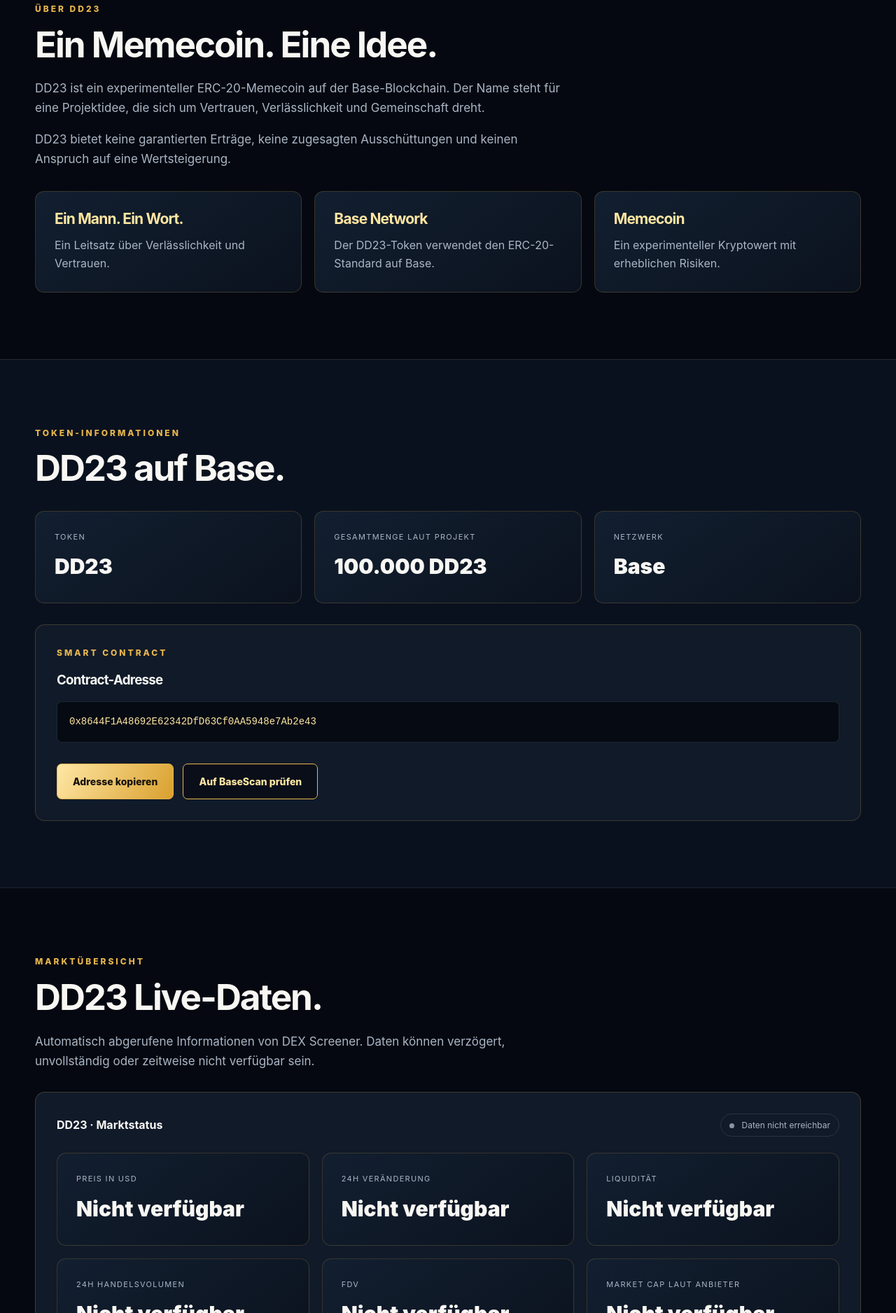
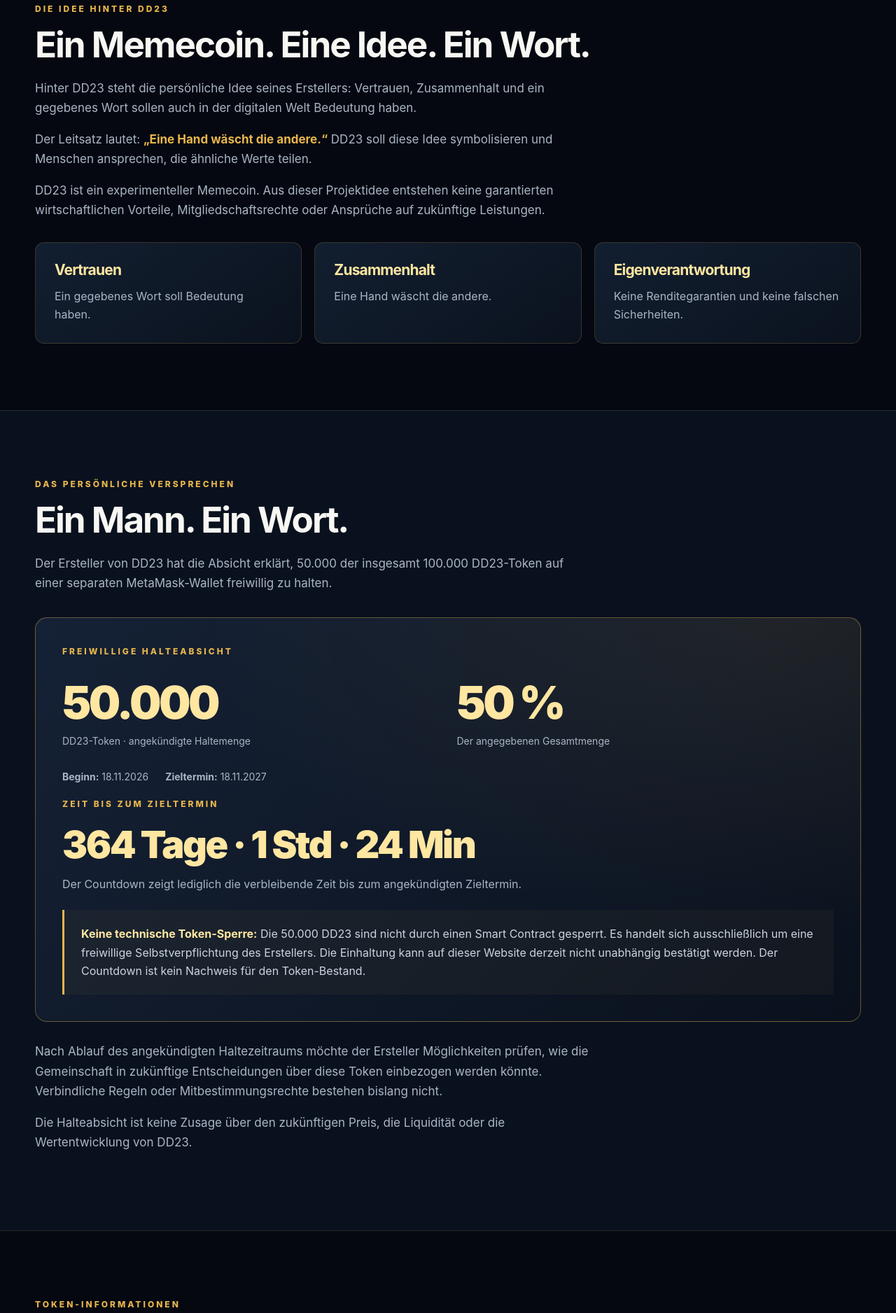
Before and after one commit to tekay94/tokendd23-website, a plain HTML site: page index.html in a window 1280 px wide. Shown: the part 924-2800 px from the top of the page at 70% size. Drawn offline with Linux system fonts and the light colour scheme; no server answers.

Commit message:
Update index.html

```diff
--- a/index.html
+++ b/index.html
@@ -5,7 +5,7 @@
 <meta charset="UTF-8">
 <meta name="viewport" content="width=device-width,initial-scale=1">
 <meta name="theme-color" content="#050810">
-<meta name="description" content="DD23 – Ein Mann. Ein Wort. Unabhängige Informationsseite zum DD23-Memecoin auf Base.">
+<meta name="description" content="DD23 – Ein Mann. Ein Wort. Unabhängige Informationen zum DD23-Memecoin auf Base und zur freiwilligen Halteabsicht seines Erstellers.">
 <title>DD23 | Ein Mann. Ein Wort.</title>
 
 <style>
@@ -92,8 +92,9 @@ header{
 }
 nav{
   display:flex;
-  gap:24px;
+  gap:19px;
   align-items:center;
+  flex-wrap:wrap;
 }
 nav a{
   font-size:13px;
@@ -190,6 +191,7 @@ nav a:hover{color:var(--gold)}
   transition:transform .2s,background .2s;
 }
 .btn:hover{transform:translateY(-3px)}
+.btn:disabled{opacity:.55;cursor:wait}
 .primary{
   color:#171108;
   background:linear-gradient(120deg,#ffe7a5,#d9a02e);
@@ -218,14 +220,14 @@ nav a:hover{color:var(--gold)}
   50%{transform:translateY(-12px)}
 }
 
-/* CONTENT */
+/* SECTIONS */
 .section{
   padding:95px 0;
   border-top:1px solid var(--line);
 }
 .section.alt{background:#0a111e}
 .intro{
-  max-width:750px;
+  max-width:800px;
   color:var(--muted);
   font-size:17px;
 }
@@ -246,10 +248,7 @@ nav a:hover{color:var(--gold)}
   margin:0 0 12px;
   font-size:21px;
 }
-.card p{
-  color:var(--muted);
-  margin:0;
-}
+.card p{color:var(--muted);margin:0}
 .card-label{
   color:var(--muted);
   text-transform:uppercase;
@@ -317,6 +316,55 @@ nav a:hover{color:var(--gold)}
   color:var(--muted);
   font-size:13px;
 }
+
+/* PROMISE */
+.promise-panel{
+  position:relative;
+  overflow:hidden;
+  margin-top:35px;
+  padding:38px;
+  border:1px solid #e8b64c66;
+  border-radius:17px;
+  background:
+    radial-gradient(ellipse at 90% 0%,#e8b64c15,transparent 55%),
+    linear-gradient(135deg,#152135,#0a111d);
+}
+.promise-stats{
+  display:grid;
+  grid-template-columns:repeat(2,minmax(0,1fr));
+  gap:25px;
+  margin:28px 0;
+}
+.promise-number{
+  font-size:clamp(37px,5vw,65px);
+  font-weight:900;
+  letter-spacing:-.055em;
+  color:var(--gold2);
+  line-height:1.1;
+}
+.promise-label{
+  color:var(--muted);
+  font-size:14px;
+  margin-top:8px;
+}
+.countdown{
+  font-size:clamp(29px,4.5vw,54px);
+  line-height:1.2;
+  font-weight:900;
+  letter-spacing:-.045em;
+  color:var(--gold2);
+  margin:16px 0 10px;
+}
+.promise-dates{
+  display:flex;
+  flex-wrap:wrap;
+  gap:10px 24px;
+  color:var(--muted);
+  font-size:14px;
+  margin:18px 0;
+}
+
+/* FOOTER */
 .disclaimer{
   max-width:850px;
   color:#c7d0dc;
@@ -348,7 +396,6 @@ footer{
   }
   nav{
     justify-content:center;
-    flex-wrap:wrap;
     gap:13px 20px;
   }
   .hero-grid{
@@ -370,7 +417,8 @@ footer{
   .cards{grid-template-columns:1fr}
   .section{padding:68px 0}
   .buttons .btn{width:100%}
-  .token-box{padding:20px}
+  .token-box,.promise-panel{padding:20px}
+  .promise-stats{grid-template-columns:1fr}
   .earth{bottom:-408px}
 }
 @media(prefers-reduced-motion:reduce){
@@ -390,11 +438,12 @@ footer{
     </a>
 
     <nav aria-label="Hauptnavigation">
-      <a href="#about">Über DD23</a>
+      <a href="#about">Die Idee</a>
+      <a href="#promise">Das Versprechen</a>
       <a href="#token">Token</a>
       <a href="#market">Live-Daten</a>
       <a href="#risk">Risiken</a>
-      <a href="#independent">Unabhängigkeit</a>
+      <a href="#independent">Transparenz</a>
     </nav>
   </div>
 </header>
@@ -402,13 +451,11 @@ footer{
 <main>
 
 <!-- HERO -->
-
 <section class="hero" id="start">
   <div class="stars"></div>
   <div class="earth"></div>
 
   <div class="container hero-grid">
-
     <div>
       <div class="eyebrow">
         DD23 · Memecoin · Base Network
@@ -423,22 +470,23 @@ footer{
 
       <p>
         Ein Memecoin auf der Base-Blockchain.
-        Eine Idee rund um Vertrauen,
-        Gemeinschaft und ein gegebenes Wort.
+        Inspiriert von Vertrauen, Zusammenhalt
+        und der Bedeutung eines gegebenen Wortes.
         Ohne Renditeversprechen.
       </p>
 
       <div class="buttons">
-        <a href="#token" class="btn primary">
-          Token entdecken
+        <a href="#about" class="btn primary">
+          Die Idee entdecken
         </a>
-        <a href="#market" class="btn secondary">
-          Live-Marktdaten
+        <a href="#promise" class="btn secondary">
+          Das Versprechen
         </a>
       </div>
     </div>
 
     <div class="coin-area">
+      <!-- Direkt eingebettete SVG-Nachbildung -->
       <svg class="coin" viewBox="0 0 600 600"
         role="img" aria-label="Goldenes DD23-Münzsymbol"
         xmlns="http://www.w3.org/2000/svg">
@@ -457,7 +505,7 @@ footer{
             <stop offset="100%" stop-color="#030406"/>
           </radialGradient>
 
-          <clipPath id="clip">
+          <clipPath id="coinClip">
             <circle cx="300" cy="300" r="268"/>
           </clipPath>
         </defs>
@@ -473,7 +521,7 @@ footer{
           stroke-width="2"
           opacity=".8"/>
 
-        <g clip-path="url(#clip)">
+        <g clip-path="url(#coinClip)">
 
           <ellipse cx="300" cy="300"
             rx="260" ry="140"
@@ -538,57 +586,141 @@ footer{
             <circle cx="334" cy="504" r="4"/>
             <circle cx="436" cy="521" r="3"/>
           </g>
-
         </g>
       </svg>
     </div>
-
   </div>
 </section>
 
-<!-- ABOUT -->
-
+<!-- DIE IDEE -->
 <section class="section" id="about">
   <div class="container">
-    <div class="eyebrow">Über DD23</div>
-    <h2>Ein Memecoin. Eine Idee.</h2>
+    <div class="eyebrow">Die Idee hinter DD23</div>
+    <h2>Ein Memecoin. Eine Idee. Ein Wort.</h2>
 
     <p class="intro">
-      DD23 ist ein experimenteller ERC-20-Memecoin
-      auf der Base-Blockchain.
-      Der Name steht für eine Projektidee,
-      die sich um Vertrauen, Verlässlichkeit
-      und Gemeinschaft dreht.
+      Hinter DD23 steht die persönliche Idee
+      seines Erstellers: Vertrauen, Zusammenhalt
+      und ein gegebenes Wort sollen auch
+      in der digitalen Welt Bedeutung haben.
     </p>
 
     <p class="intro">
-      DD23 bietet keine garantierten Erträge,
-      keine zugesagten Ausschüttungen
-      und keinen Anspruch auf eine Wertsteigerung.
+      Der Leitsatz lautet:
+      <strong class="gold">„Eine Hand wäscht die andere.“</strong>
+      DD23 soll diese Idee symbolisieren und
+      Menschen ansprechen, die ähnliche Werte teilen.
+    </p>
+
+    <p class="intro">
+      DD23 ist ein experimenteller Memecoin.
+      Aus dieser Projektidee entstehen keine
+      garantierten wirtschaftlichen Vorteile,
+      Mitgliedschaftsrechte oder Ansprüche
+      auf zukünftige Leistungen.
     </p>
 
     <div class="cards">
       <div class="card">
-        <h3>Ein Mann. Ein Wort.</h3>
-        <p>Ein Leitsatz über Verlässlichkeit und Vertrauen.</p>
+        <h3>Vertrauen</h3>
+        <p>Ein gegebenes Wort soll Bedeutung haben.</p>
       </div>
 
       <div class="card">
-        <h3>Base Network</h3>
-        <p>Der DD23-Token verwendet den ERC-20-Standard auf Base.</p>
+        <h3>Zusammenhalt</h3>
+        <p>Eine Hand wäscht die andere.</p>
       </div>
 
       <div class="card">
-        <h3>Memecoin</h3>
-        <p>Ein experimenteller Kryptowert mit erheblichen Risiken.</p>
+        <h3>Eigenverantwortung</h3>
+        <p>Keine Renditegarantien und keine falschen Sicherheiten.</p>
       </div>
     </div>
   </div>
 </section>
 
+<!-- DAS VERSPRECHEN -->
+<section class="section alt" id="promise">
+  <div class="container">
+    <div class="eyebrow">Das persönliche Versprechen</div>
+    <h2>Ein Mann. Ein Wort.</h2>
+
+    <p class="intro">
+      Der Ersteller von DD23 hat die Absicht erklärt,
+      50.000 der insgesamt 100.000 DD23-Token
+      auf einer separaten MetaMask-Wallet
+      freiwillig zu halten.
+    </p>
+
+    <div class="promise-panel">
+      <div class="eyebrow">Freiwillige Halteabsicht</div>
+
+      <div class="promise-stats">
+        <div>
+          <div class="promise-number">50.000</div>
+          <div class="promise-label">
+            DD23-Token · angekündigte Haltemenge
+          </div>
+        </div>
+
+        <div>
+          <div class="promise-number">50 %</div>
+          <div class="promise-label">
+            Der angegebenen Gesamtmenge
+          </div>
+        </div>
+      </div>
+
+      <div class="promise-dates">
+        <span><strong>Beginn:</strong> 18.11.2026</span>
+        <span><strong>Zieltermin:</strong> 18.11.2027</span>
+      </div>
+
+      <div class="eyebrow">Zeit bis zum Zieltermin</div>
+      <div class="countdown" id="countdown"
+           aria-live="off">
+        Wird berechnet …
+      </div>
+
+      <p class="muted">
+        Der Countdown zeigt lediglich die verbleibende
+        Zeit bis zum angekündigten Zieltermin.
+      </p>
+
+      <div class="note">
+        <strong>Keine technische Token-Sperre:</strong>
+        Die 50.000 DD23 sind nicht durch einen
+        Smart Contract gesperrt.
+        Es handelt sich ausschließlich um eine
+        freiwillige Selbstverpflichtung des Erstellers.
+        Die Einhaltung kann auf dieser Website
+        derzeit nicht unabhängig bestätigt werden.
+        Der Countdown ist kein Nachweis
+        für den Token-Bestand.
+      </div>
+    </div>
+
+    <p class="intro" style="margin-top:28px">
+      Nach Ablauf des angekündigten Haltezeitraums
+      möchte der Ersteller Möglichkeiten prüfen,
+      wie die Gemeinschaft in zukünftige
+      Entscheidungen über diese Token
+      einbezogen werden könnte.
+      Verbindliche Regeln oder Mitbestimmungsrechte
+      bestehen bislang nicht.
+    </p>
+
+    <p class="intro">
+      Die Halteabsicht ist keine Zusage
+      über den zukünftigen Preis,
+      die Liquidität oder die Wertentwicklung
+      von DD23.
+    </p>
+  </div>
+</section>
+
 <!-- TOKEN -->
-
-<section class="section alt" id="token">
+<section class="section" id="token">
   <div class="container">
     <div class="eyebrow">Token-Informationen</div>
     <h2>DD23 auf Base.</h2>
@@ -614,9 +746,7 @@ footer{
       <div class="eyebrow">Smart Contract</div>
       <h3>Contract-Adresse</h3>
 
-      <code class="contract">
-0x8644F1A48692E62342DfD63Cf0AA5948e7Ab2e43
-      </code>
+      <code class="contract">0x8644F1A48692E62342DfD63Cf0AA5948e7Ab2e43</code>
 
       <div class="buttons">
         <button class="btn primary" id="copy" type="button">
@@ -635,8 +765,7 @@ footer{
 </section>
 
 <!-- MARKET -->
-
-<section class="section" id="market">
+<section class="section alt" id="market">
   <div class="container">
     <div class="eyebrow">Marktübersicht</div>
     <h2>DD23 Live-Daten.</h2>
@@ -648,7 +777,6 @@ footer{
     </p>
 
     <div class="token-box">
-
       <div class="status-row">
         <strong>DD23 · Marktstatus</strong>
 
@@ -659,7 +787,6 @@ footer{
       </div>
 
       <div class="cards" style="margin-top:0">
-
         <div class="card">
           <div class="card-label">Preis in USD</div>
           <div class="card-value" id="price">—</div>
@@ -689,17 +816,14 @@ footer{
           <div class="card-label">Market Cap laut Anbieter</div>
           <div class="card-value" id="marketcap">—</div>
         </div>
-
       </div>
 
-      <p class="footnote" id="updated"
-         aria-live="polite">
+      <p class="footnote" id="updated" aria-live="polite">
         Noch keine Daten geladen.
       </p>
 
       <div class="buttons">
-        <button class="btn primary" id="refresh"
-          type="button">
+        <button class="btn primary" id="refresh" type="button">
           Daten aktualisieren
         </button>
 
@@ -710,23 +834,23 @@ footer{
           DEX Screener öffnen
         </a>
       </div>
-
     </div>
 
     <div class="note">
-      <strong>Wichtig:</strong>
+      <strong>Hinweis:</strong>
       Die Umlaufmenge ist derzeit nicht verifiziert.
+      Die freiwillige Halteabsicht über 50.000 DD23
+      bedeutet nicht automatisch, dass diese Menge
+      technisch vom Umlauf ausgeschlossen ist.
       FDV ist nicht dasselbe wie Market Cap.
-      Marktpreise und Liquiditätsangaben
-      garantieren nicht, dass DD23 in größerer
-      Menge zu diesen Preisen verkauft werden kann.
+      Angezeigte Marktpreise sind keine
+      garantierten Verkaufspreise.
     </div>
   </div>
 </section>
 
-<!-- RISK -->
-
-<section class="section alt" id="risk">
+<!-- RISKS -->
+<section class="section" id="risk">
   <div class="container">
     <div class="eyebrow">Risikohinweise</div>
     <h2>Know the risk.</h2>
@@ -771,45 +895,45 @@ footer{
 </section>
 
 <!-- INDEPENDENCE -->
-
-<section class="section" id="independent">
+<section class="section alt" id="independent">
   <div class="container disclaimer">
     <div class="eyebrow">Transparenz</div>
     <h2>Über diese Website.</h2>
 
     <p>
-      Diese Website ist eine unabhängig
-      technisch bereitgestellte Informationsseite
-      über den DD23-Memecoin.
+      Diese Website dient der allgemeinen
+      Information über den DD23-Memecoin
+      und die vom Ersteller kommunizierte Projektidee.
     </p>
 
     <p>
       Der technische Website-Betreiber ist nach
-      eigener Angabe nicht der Ersteller oder
+      eigener Angabe weder Ersteller noch
       Herausgeber des DD23-Tokens und besitzt
       selbst keine DD23-Token.
     </p>
 
     <p>
-      Der Website-Betreiber verwaltet weder
-      den Token-Smart-Contract noch die
-      Token-Reserven und hat nach eigener
-      Angabe keine Verfügungsgewalt darüber.
+      Der Website-Betreiber verwaltet nach
+      eigener Angabe weder den Token-Smart-Contract
+      noch die Token-Reserven und hat
+      keine Verfügungsgewalt darüber.
     </p>
 
     <p>
-      Die technische Bereitstellung der Website
-      ist von der Erstellung, Herausgabe
-      und Verwaltung des Tokens zu unterscheiden.
+      Die Informationen zur freiwilligen
+      Halteabsicht stammen aus Angaben
+      zum Token-Projekt.
+      Die tatsächliche Einhaltung
+      wurde hier nicht unabhängig verifiziert.
     </p>
 
     <div class="note">
       <strong>Keine Verkaufsplattform:</strong>
       Diese Website verkauft keine DD23-Token,
-      bietet keinen Wallet-Connect an und
-      verarbeitet keine Token-Transaktionen.
-      Externe Links führen zu unabhängigen
-      Drittanbietern.
+      bietet keinen Wallet-Connect an
+      und verarbeitet keine Token-Transaktionen.
+      Externe Links führen zu Drittanbietern.
     </div>
   </div>
 </section>
@@ -821,16 +945,17 @@ footer{
     <strong class="gold">DD23 · EIN MANN. EIN WORT.</strong>
 
     <p style="margin-top:12px">
-      Unabhängige Informationsseite zum DD23-Memecoin.
+      Informationsseite zum DD23-Memecoin.
       Kein Renditeversprechen.
     </p>
 
     <div class="footer-links">
-      <a href="#about">Über DD23</a>
+      <a href="#about">Die Idee</a>
+      <a href="#promise">Das Versprechen</a>
       <a href="#token">Token</a>
       <a href="#market">Marktdaten</a>
       <a href="#risk">Risiken</a>
-      <a href="#independent">Unabhängigkeit</a>
+      <a href="#independent">Transparenz</a>
     </div>
 
     <p>© <span id="year"></span> DD23</p>
@@ -923,8 +1048,6 @@ async function updateMarket() {
     if(!Array.isArray(data))
       throw new Error("Ungültige API-Antwort");
 
-    // Nur Paare, in denen DD23 der Base-Token ist.
-    // So beziehen sich Preis und Marktdaten auf DD23.
     const pairs = data.filter(pair =>
       pair &&
       pair.chainId === "base" &&
@@ -934,7 +1057,6 @@ async function updateMarket() {
         CONTRACT.toLowerCase()
     );
 
-    // Größte gemeldete USD-Liquidität zuerst.
     pairs.sort((a,b) =>
       (Number(b.liquidity?.usd)||0) -
       (Number(a.liquidity?.usd)||0)
@@ -947,25 +1069,18 @@ async function updateMarket() {
       el("statusText").textContent =
         "Kein passendes Paar gefunden";
       el("updated").textContent =
-        "Keine verlässlichen DEX-Daten verfügbar.";
+        "Keine auswertbaren DEX-Daten verfügbar.";
       return;
     }
 
-    el("price").textContent =
-      usd(pair.priceUsd);
-
+    el("price").textContent = usd(pair.priceUsd);
     el("change").textContent =
       percentage(pair.priceChange?.h24);
-
     el("liquidity").textContent =
       usd(pair.liquidity?.usd,true);
-
     el("volume").textContent =
       usd(pair.volume?.h24,true);
-
-    el("fdv").textContent =
-      usd(pair.fdv,true);
-
+    el("fdv").textContent = usd(pair.fdv,true);
     el("marketcap").textContent =
       usd(pair.marketCap,true);
 
@@ -1010,7 +1125,31 @@ el("copy").addEventListener("click",async function(){
   },2500);
 });
 
+/* Countdown to 18 November 2027, midnight CET */
+const target = new Date("2027-11-18T00:00:00+01:00");
+
+function updateCountdown() {
+  const diff = target.getTime() - Date.now();
+
+  if(diff <= 0) {
+    el("countdown").textContent = "Zieltermin erreicht";
+    return;
+  }
+
+  const days = Math.floor(diff / 86400000);
+  const hours = Math.floor((diff % 86400000) / 3600000);
+  const minutes = Math.floor((diff % 3600000) / 60000);
+
+  el("countdown").textContent =
+    days + " Tage · " +
+    hours + " Std · " +
+    minutes + " Min";
+}
+
 el("year").textContent = new Date().getFullYear();
+
+updateCountdown();
+setInterval(updateCountdown,60000);
 
 updateMarket();
 setInterval(updateMarket,120000);
```
